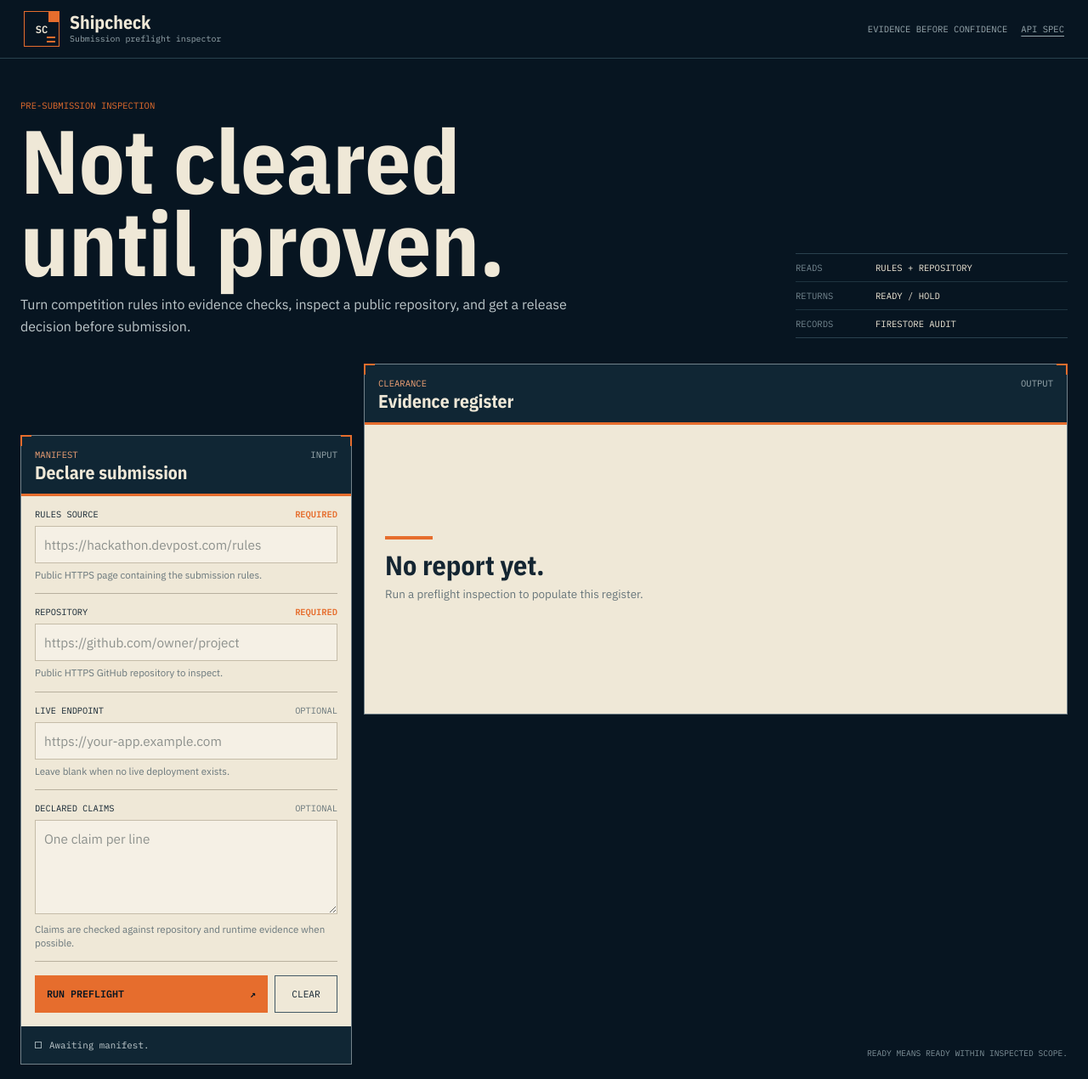
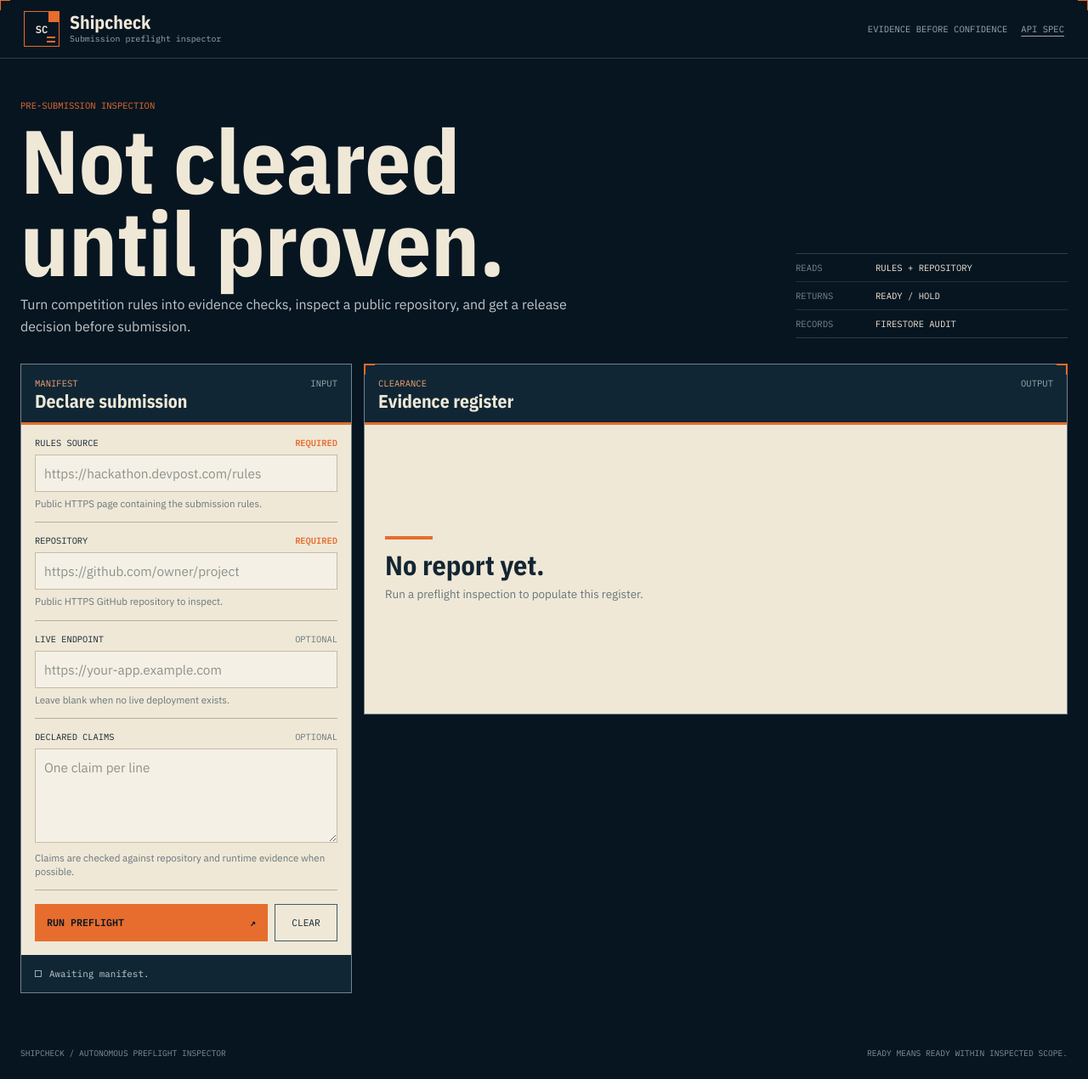
Before and after one commit to panjiaryasoma/Shipcheck, a FastAPI app: page / in a window 1280 px wide. Shown: the whole page at 85% size. Run offline with FastAPI, Linux system fonts and the light colour scheme; parts of the project's set-up code (start-up, migrations or seed data) failed here and were passed over; some libraries are stand-ins or nearby versions.

Commit message:
fix: keep manifest and report panels vertically aligned

```diff
--- a/app/web/templates/index.html
+++ b/app/web/templates/index.html
@@ -20,6 +20,13 @@
     <style>
       [hidden] {
         display: none !important;
+      }
+
+      @media (min-width: 1040px) {
+        .input-panel {
+          position: static;
+          top: auto;
+        }
       }
     </style>
   </head>
```
